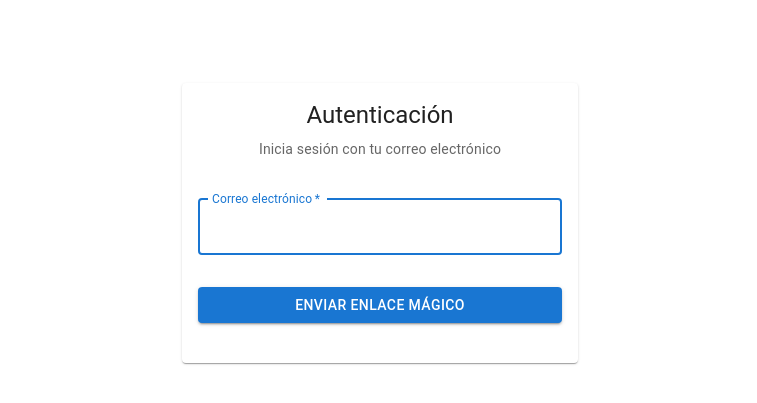
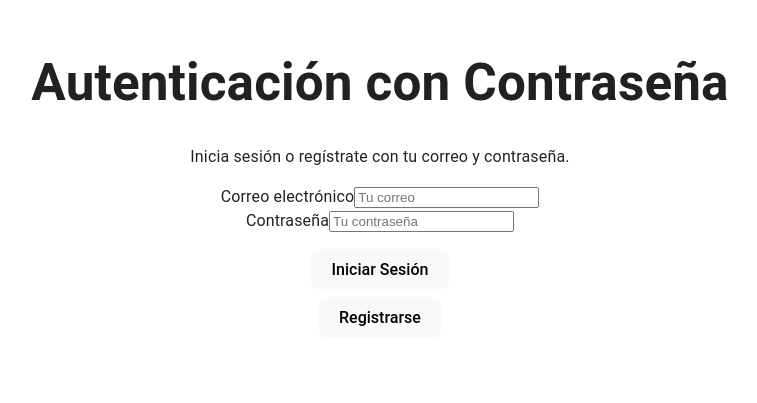
Before and after one commit to Nrlsb/Transferencias_Mercurio, a React app in the folder frontend/: page / in a window 1280 px wide. Shown: the part 221-624 px from the top of the page, without its empty margins (260-1017 px from the left). Built offline with nearby package versions, Linux system fonts and the light colour scheme; no server answers; the HTML template or start-up script is replaced by a standard one.

Commit message:
Actualizacion 1.1.0: Inicio de sesion

```diff
--- a/frontend/src/components/Auth.jsx
+++ b/frontend/src/components/Auth.jsx
@@ -1,19 +1,35 @@
 import { useState } from 'react';
 import { supabase } from '../supabaseClient';
-import { Button, TextField, Card, CardContent, Typography, Container, Box, CircularProgress } from '@mui/material';
 
 export default function Auth() {
   const [loading, setLoading] = useState(false);
   const [email, setEmail] = useState('');
+  const [password, setPassword] = useState('');
 
   const handleLogin = async (e) => {
     e.preventDefault();
 
     try {
       setLoading(true);
-      const { error } = await supabase.auth.signInWithOtp({ email });
+      const { error } = await supabase.auth.signInWithPassword({ email, password });
       if (error) throw error;
-      alert('¡Revisa tu correo para el enlace de inicio de sesión!');
+      // No se necesita alerta, el listener onAuthStateChange en App.jsx se encargará del resto.
+    } catch (error) {
+      alert(error.error_description || error.message);
+    } finally {
+      setLoading(false);
+    }
+  };
+
+  const handleSignUp = async (e) => {
+    e.preventDefault();
+
+    try {
+      setLoading(true);
+      // Por defecto, Supabase requiere confirmación por email para los nuevos registros.
+      const { data, error } = await supabase.auth.signUp({ email, password });
+      if (error) throw error;
+      alert('¡Registro exitoso! Revisa tu correo para verificar tu cuenta.');
     } catch (error) {
       alert(error.error_description || error.message);
     } finally {
@@ -22,49 +38,52 @@ export default function Auth() {
   };
 
   return (
-    <Container component="main" maxWidth="xs">
-      <Box
-        sx={{
-          marginTop: 8,
-          display: 'flex',
-          flexDirection: 'column',
-          alignItems: 'center',
-        }}
-      >
-        <Card sx={{ minWidth: 275, width: '100%', mt: 3 }}>
-          <CardContent>
-            <Typography variant="h5" component="h1" gutterBottom textAlign="center">
-              Autenticación
-            </Typography>
-            <Typography variant="body2" color="text.secondary" textAlign="center" sx={{ mb: 3 }}>
-              Inicia sesión con tu correo electrónico
-            </Typography>
-            <Box component="form" onSubmit={handleLogin} noValidate sx={{ mt: 1 }}>
-              <TextField
-                margin="normal"
-                required
-                fullWidth
-                id="email"
-                label="Correo electrónico"
-                name="email"
-                autoComplete="email"
-                autoFocus
-                value={email}
-                onChange={(e) => setEmail(e.target.value)}
-              />
-              <Button
-                type="submit"
-                fullWidth
-                variant="contained"
-                sx={{ mt: 3, mb: 2 }}
-                disabled={loading}
-              >
-                {loading ? <CircularProgress size={24} /> : 'Enviar enlace mágico'}
-              </Button>
-            </Box>
-          </CardContent>
-        </Card>
-      </Box>
-    </Container>
+    <div className="row flex-center">
+      <div className="col-6 form-widget" aria-live="polite">
+        <h1 className="header">Autenticación con Contraseña</h1>
+        <p className="description">Inicia sesión o regístrate con tu correo y contraseña.</p>
+
+        {/* El formulario principal se asocia con el inicio de sesión */}
+        <form onSubmit={handleLogin}>
+          <div>
+            <label htmlFor="email">Correo electrónico</label>
+            <input
+              id="email"
+              className="inputField"
+              type="email"
+              placeholder="Tu correo"
+              value={email}
+              onChange={(e) => setEmail(e.target.value)}
+              required
+            />
+          </div>
+          <div>
+            <label htmlFor="password">Contraseña</label>
+            <input
+              id="password"
+              className="inputField"
+              type="password"
+              placeholder="Tu contraseña"
+              value={password}
+              onChange={(e) => setPassword(e.target.value)}
+              required
+            />
+          </div>
+          <div style={{ paddingTop: '1rem' }}>
+            <button type="submit" className="button block" aria-live="polite" disabled={loading}>
+              {loading ? 'Cargando...' : 'Iniciar Sesión'}
+            </button>
+          </div>
+        </form>
+
+        {/* El botón de registro tiene su propio manejador de eventos */}
+        <div style={{ paddingTop: '0.5rem' }}>
+            <button type="button" className="button block secondary" onClick={handleSignUp} disabled={loading}>
+                {loading ? '...' : 'Registrarse'}
+            </button>
+        </div>
+
+      </div>
+    </div>
   );
 }
```
